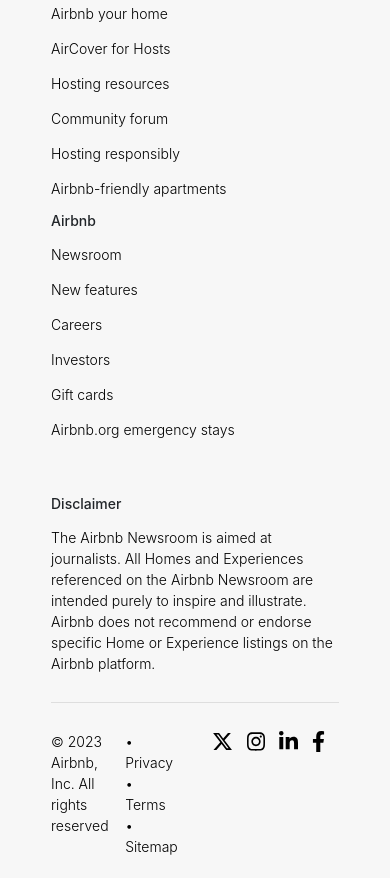
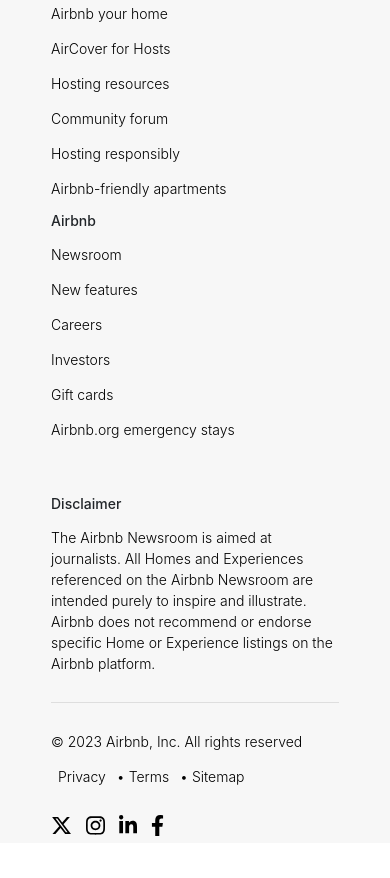
Before and after one commit to nicograsset/Assignment-Airbnb-News-Clone, a plain HTML site: page index.html in a window 390 px wide. Shown: the part 5894-6772 px from the top of the page. After the commit the page ends 6737 px from the top, so only its background shows below. Drawn offline with nearby package versions, Linux system fonts and the light colour scheme.

Commit message:
Fix footer layout responsiveness
Updated column classes in footer section for improved styling on smaller devices. Changes ensure vertical stacking of footer content on small screens and horizontal layout on large screens for better readability. Adjusted visibility of bullet before 'Privacy' link to de-clutter the view on small screens. This enhances user experience on mobile screens and follows responsive design standards.

```diff
--- a/index.html
+++ b/index.html
@@ -802,11 +802,11 @@
 				<div class="col-12">
 					<hr>
 				</div>
-				<div class="col-6 mt-3 d-flex">
+				<div class="col-md-12 col-lg-6 mt-3 d-flex flex-column flex-lg-row align-items-right align-items-md-center">
 						<p>© 2023 Airbnb, Inc. All rights reserved</p>
 						<ul class="pl-2">
 							<li class="list-inline-item">
-								<a href="#">• Privacy</a>
+								<a href="#"><span class="d-none d-lg-inline">•</span> Privacy</a>
 							</li>
 							<li class="list-inline-item">
 								<a href="#">• Terms</a>
@@ -816,7 +816,7 @@
 							</li>
 						</ul>
 					</div>
-				<div class="col-6 mt-3 d-flex justify-content-end">
+				<div class="col-md-12 mt-3 col-lg-6 d-flex justify-content-md-center justify-content-lg-end ">
 						<img src="./images/x-twitter-logo.svg" class="mr-3" alt="X-twitter Logo">
 						<img src="./images/instagram-logo.svg" class="mr-3" alt="Instagram Logo">
 						<img src="./images/linkedin-logo.svg" class="mr-3" alt="Linkedin Logo">
@@ -825,7 +825,7 @@
 			</div>
 		</footer>
 
-		<!---- Comment -->
+		<!---- flex-column d-md-inline align-items-right align-items-sm-center-->
 		<!-- jQuery first, then Bootstrap JS -->
 		<script src="https://code.jquery.com/jquery-3.5.1.slim.min.js" integrity="sha384-DfXdz2htPH0lsSSs5nCTpuj/zy4C+OGpamoFVy38MVBnE+IbbVYUew+OrCXaRkfj" crossorigin="anonymous"></script>
 		<script src="https://cdn.jsdelivr.net/npm/bootstrap@4.6.0/dist/js/bootstrap.bundle.min.js" integrity="sha384-Piv4xVNRyMGpqkS2by6br4gNJ7DXjqk09RmUpJ8jgGtD7zP9yug3goQfGII0yAns" crossorigin="anonymous"></script>
```
